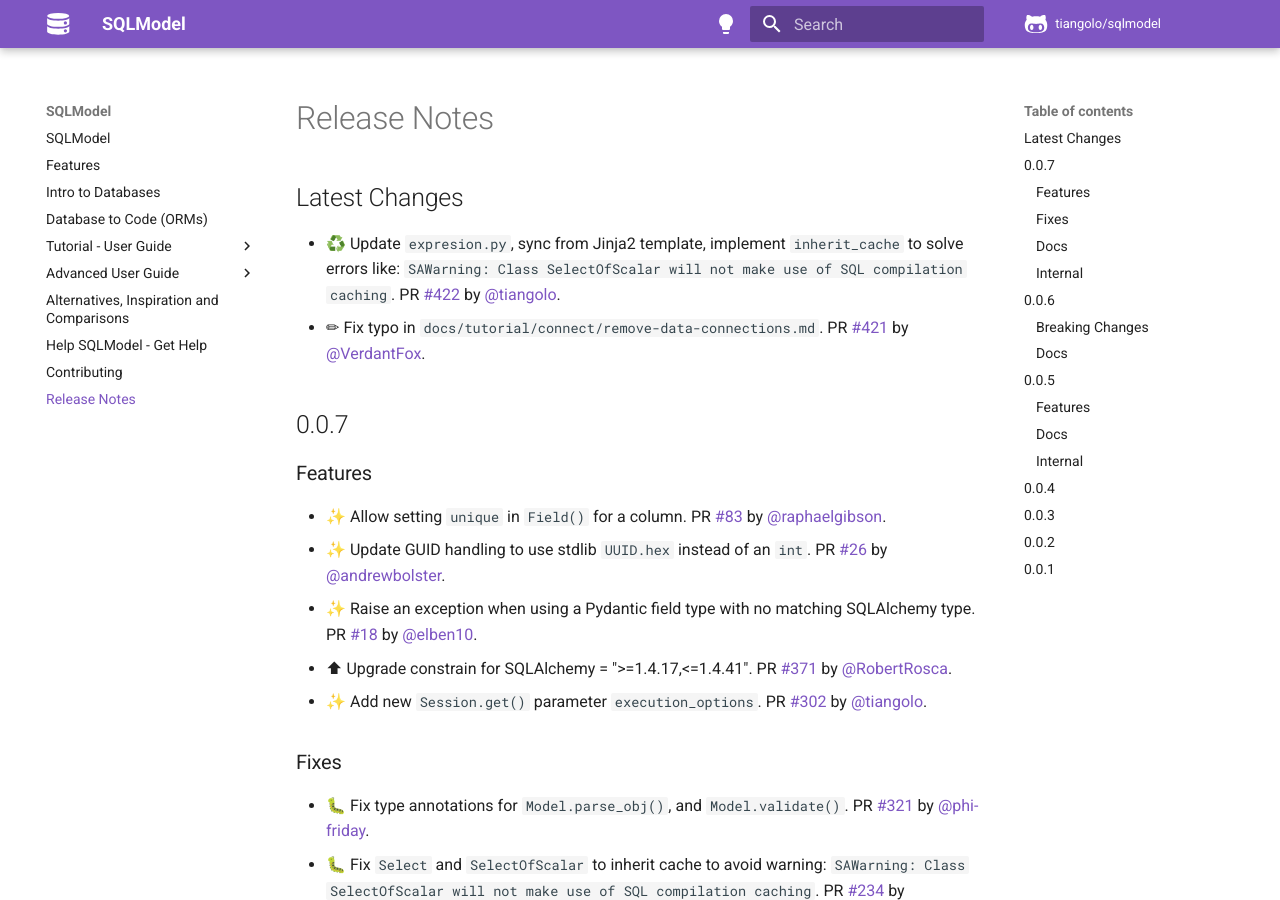
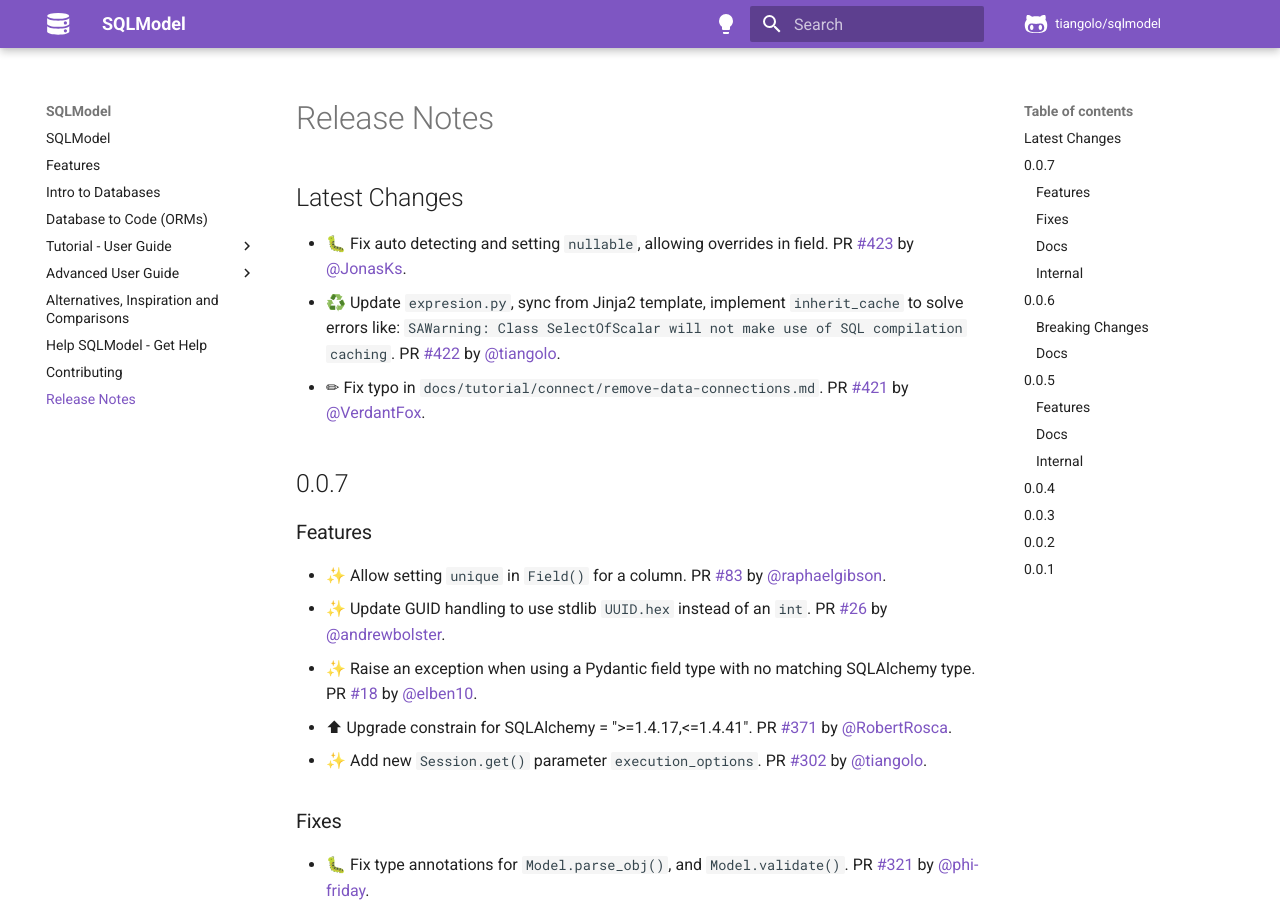
Before and after one commit to sztrakabalint/fastapi-sqlmodel, an MkDocs documentation site: the page built from docs/release-notes.md, in a window 1280 px wide and 900 px high. Built offline with MkDocs 1.6.1 and Material for MkDocs 9.7.7, drawn with Linux system fonts in a browser that asks for light colours; comment, search, counter and statistics services are not loaded.

Commit message:
📝 Update release notes

```diff
--- a/docs/release-notes.md
+++ b/docs/release-notes.md
@@ -2,6 +2,7 @@
 
 ## Latest Changes
 
+* 🐛 Fix auto detecting and setting `nullable`, allowing overrides in field. PR [#423](https://github.com/tiangolo/sqlmodel/pull/423) by [@JonasKs](https://github.com/JonasKs).
 * ♻️ Update `expresion.py`, sync from Jinja2 template, implement `inherit_cache` to solve errors like: `SAWarning: Class SelectOfScalar will not make use of SQL compilation caching`. PR [#422](https://github.com/tiangolo/sqlmodel/pull/422) by [@tiangolo](https://github.com/tiangolo).
 * ✏ Fix typo in `docs/tutorial/connect/remove-data-connections.md`. PR [#421](https://github.com/tiangolo/sqlmodel/pull/421) by [@VerdantFox](https://github.com/VerdantFox).
 
```
